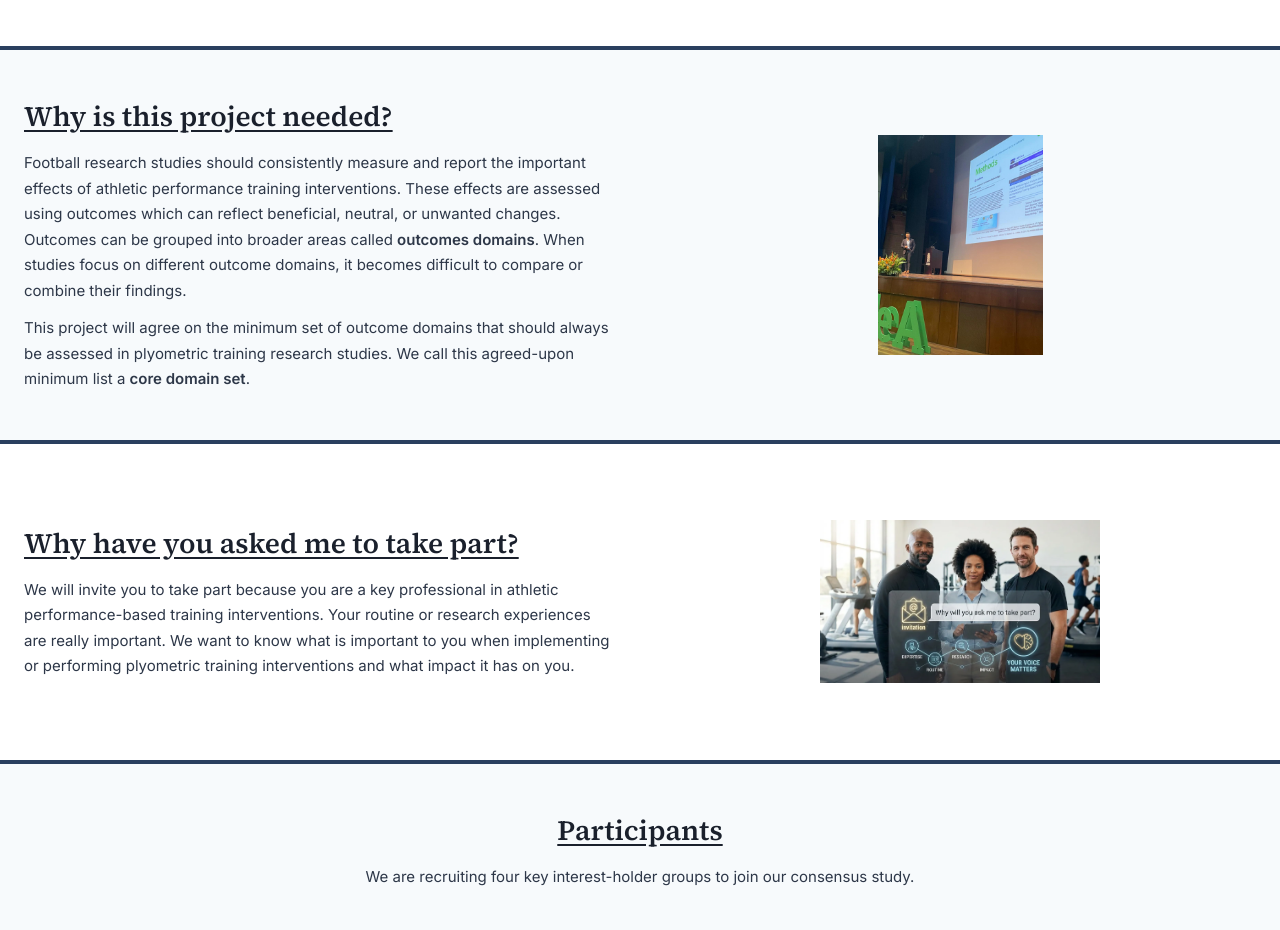
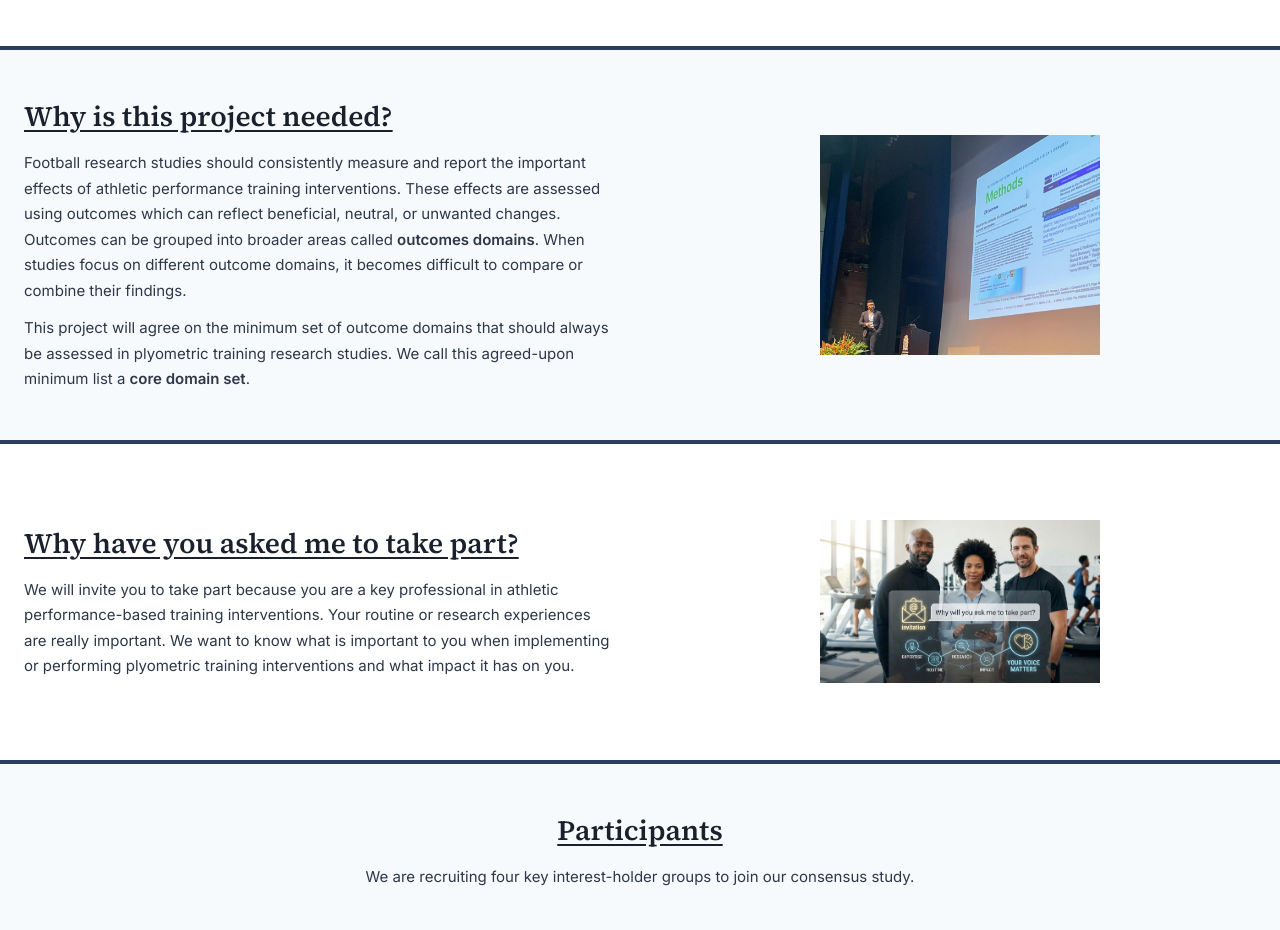
Before and after one commit to LoaizaBetancur/CAPIS-Project-Website, a Next.js app: page / in a window 1280 px wide. Shown: the part 1080-2010 px from the top of the page. Built offline with nearby package versions, Linux system fonts and the light colour scheme.

Commit message:
style: zoom into andres1.JPG using objectFit cover

```diff
--- a/app/page.tsx
+++ b/app/page.tsx
@@ -237,12 +237,12 @@ export default function HomePage() {
             </p>
           </div>
           <div style={{ display: "flex", justifyContent: "center", alignItems: "center" }}>
-            <div style={{ position: "relative", width: "280px", height: "220px" }}>
+            <div style={{ position: "relative", width: "280px", height: "220px", overflow: "hidden" }}>
               <Image
                 src="/images/andres1.JPG"
                 alt="Andres Loaiza-Betancur presenting the CAPIS project"
                 fill
-                style={{ objectFit: "contain" }}
+                style={{ objectFit: "cover", objectPosition: "center top" }}
                 sizes="280px"
               />
             </div>
```
